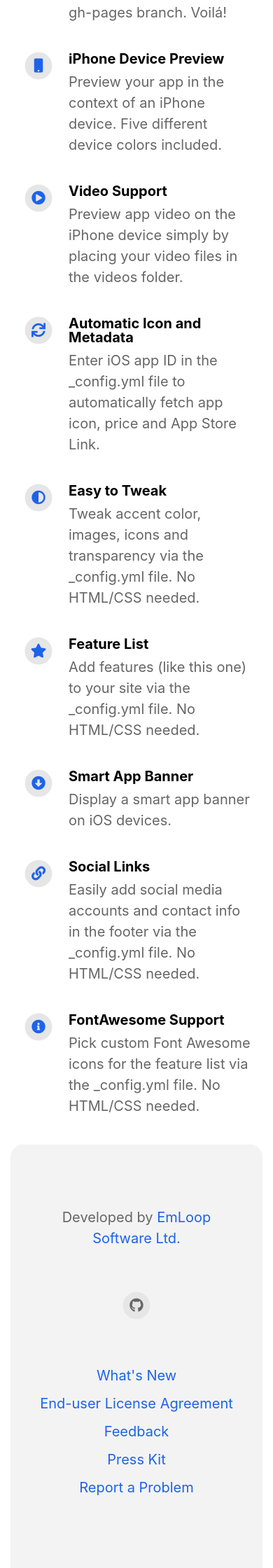
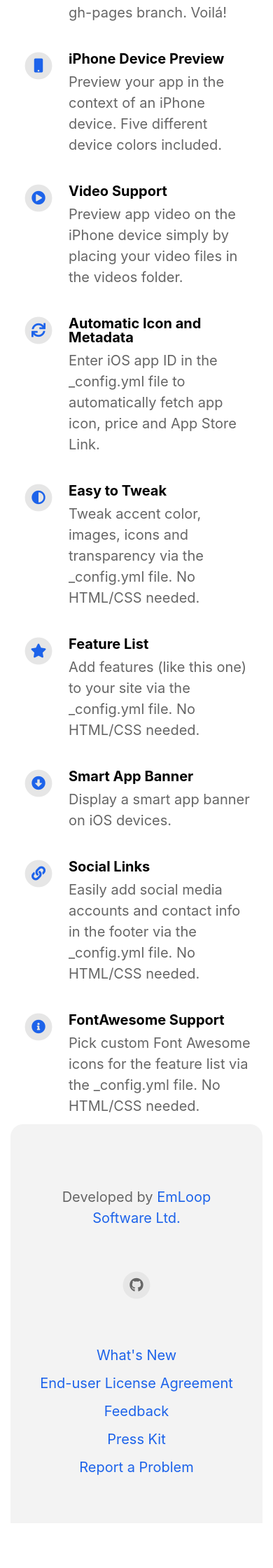
Before and after one commit to EmLoopSoftware/EmSafe-Web, a Jekyll site: the page built from index.html, in a window 390 px wide. Shown: the part 1351-3591 px from the top of the page at 70% size. Built offline with Jekyll 4.4.1, drawn with Linux system fonts in a browser that asks for light colours; nearby versions of some CDN libraries; after the commit the page ends 3527 px from its top, so only the background shows below that.

Commit message:
Update layout.scss

```diff
--- a/_sass/layout.scss
+++ b/_sass/layout.scss
@@ -540,6 +540,7 @@
 		flex-direction: row;
 		flex-wrap: wrap;
 		margin-top: 11px;
+		margin-bottom: 11px;
 	}
 
 	.feature {
@@ -575,6 +576,7 @@
 		flex-direction: row;
 		flex-wrap: wrap;
 		margin-top: 11px;
+		margin-bottom: 11px;
 	}
 
 	.feature {
@@ -639,7 +641,7 @@
 .footerLinks {
 	display: flex;
 	text-align: center;
-	padding-bottom: 70px;
+	padding-bottom: 35px;
 }
 
 .footerLinks a {
```
